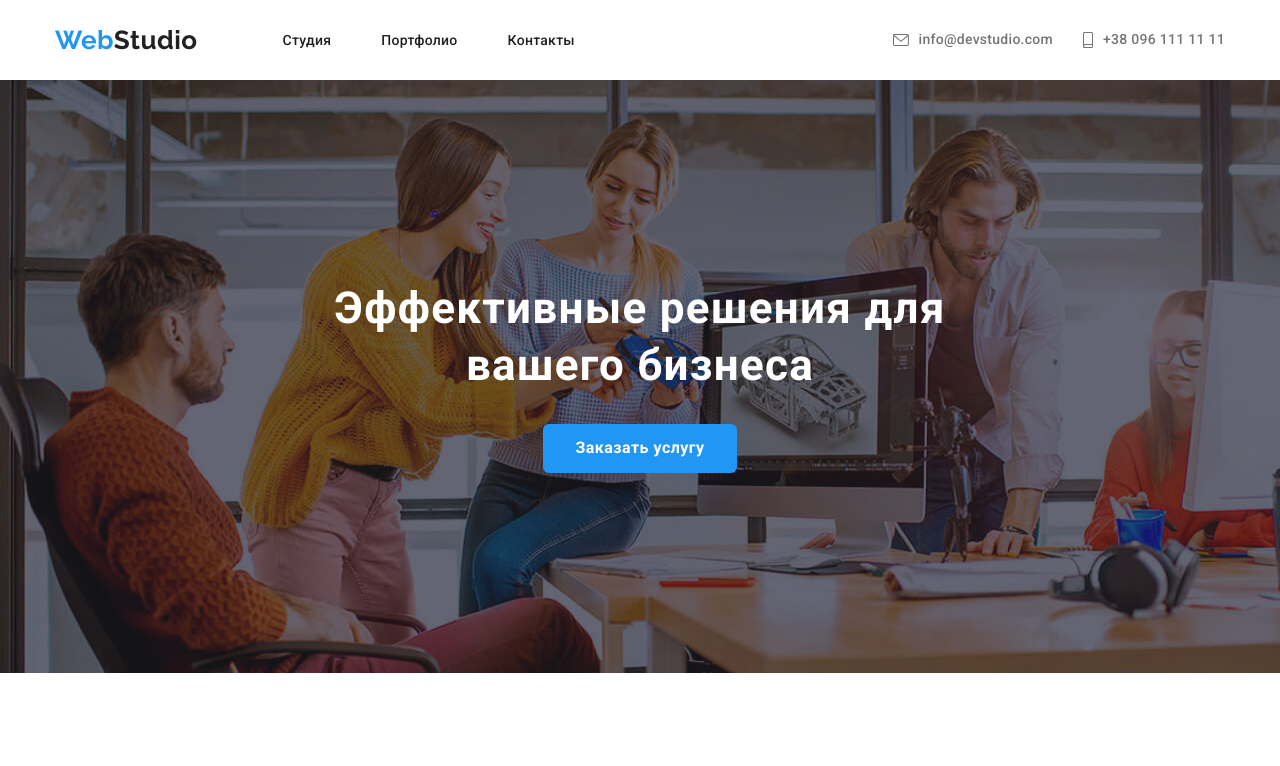
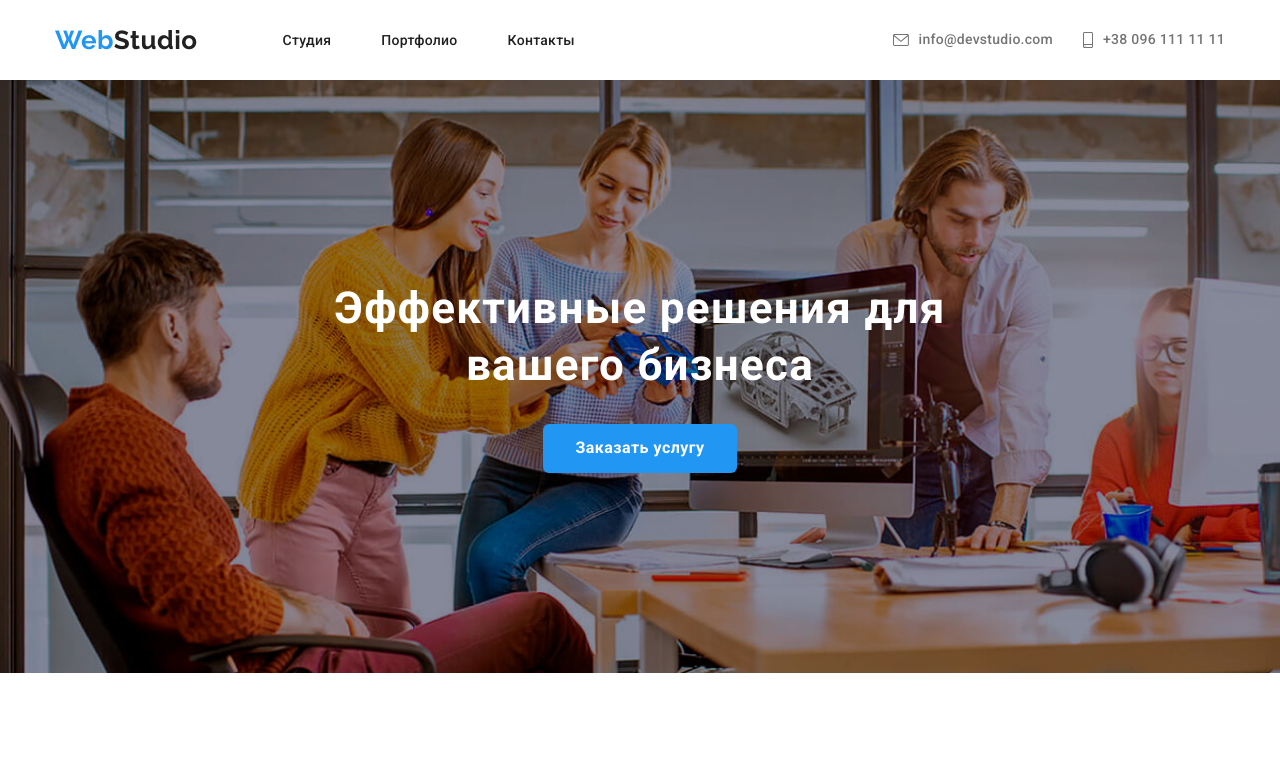
Before and after one commit to cher-art/goit-markup-hw-04, a plain HTML site: page index.html in a window 1280 px wide. Shown: the top 766 px of the page. Drawn offline with nearby package versions, Linux system fonts and the light colour scheme.

Commit message:
Исправил hero

```diff
--- a/css/style.css
+++ b/css/style.css
@@ -171,13 +171,12 @@ section .title {
 /* ГЕРОЙ */
 
 .hero {
-  background-image: linear-gradient(rgba(47, 48, 58, 0.4),
-  rgba(47, 48, 58, 0.4)), url(../images/people_working.jpg);
+  background-image: url(../images/people_working.jpg);
   background-repeat: no-repeat;
+  background-size: cover;
   text-align: center;
   background-color: var(--primery-text-color);
 }
-
 .hero .title {
   margin: 0 auto;
   width: 696px;
```
